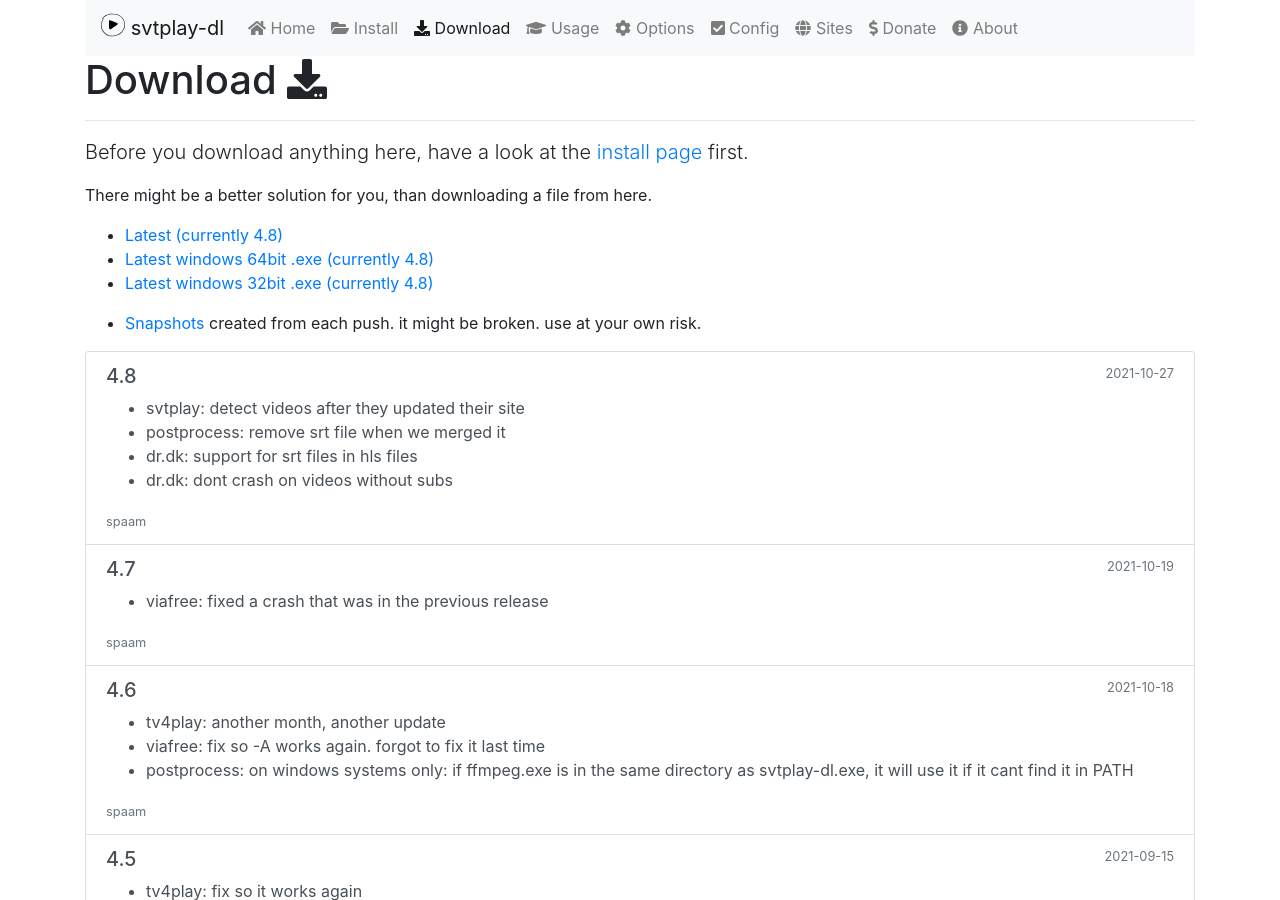
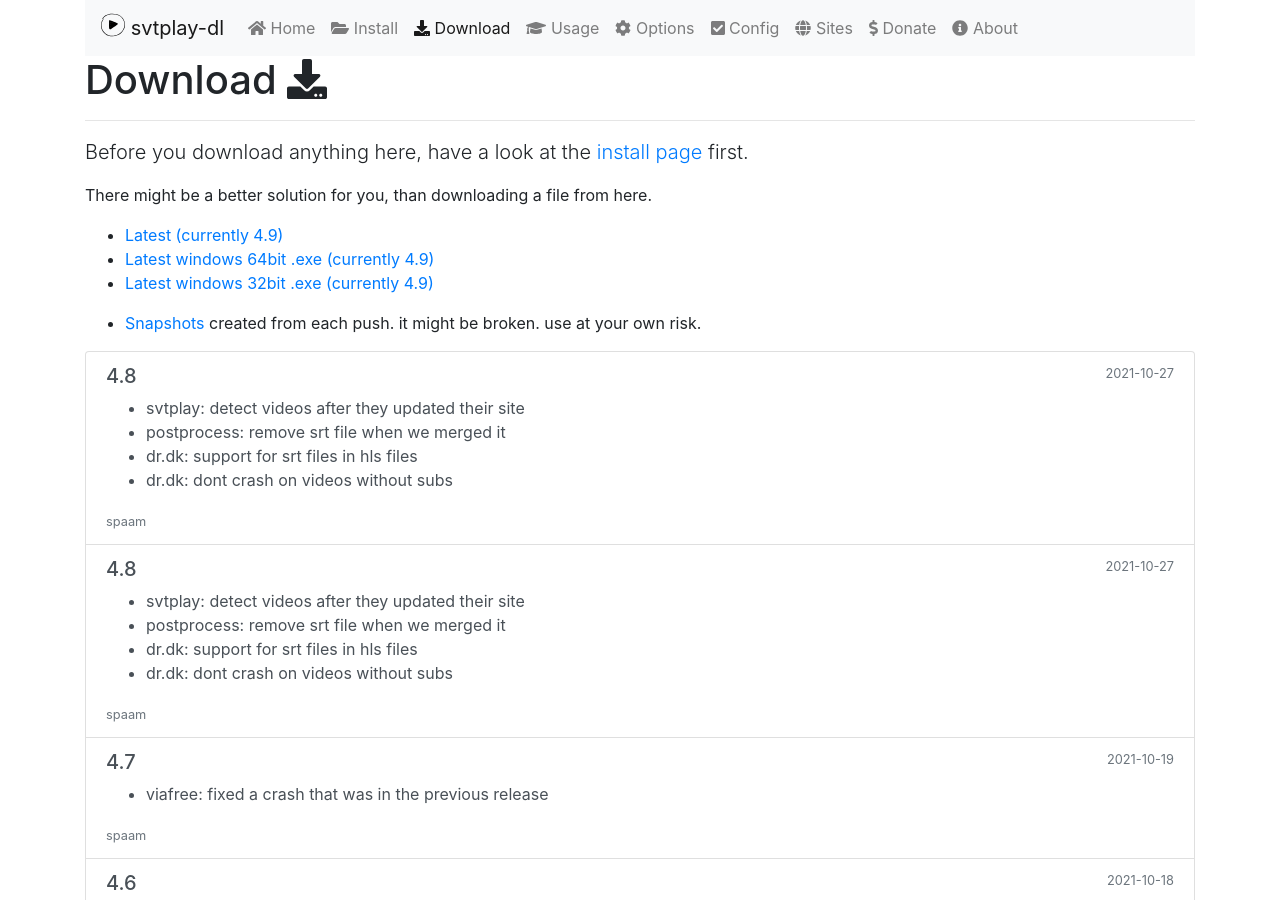
Before and after one commit to spaam/svtplay-dl-web, a Jekyll site: the page built from _pages/download.md, in a window 1280 px wide and 900 px high. Built offline with Jekyll 4.4.1, drawn with Linux system fonts in a browser that asks for light colours; nearby versions of some CDN libraries; comment, search, counter and statistics services are not loaded.

```diff
--- a/_layouts/home.html
+++ b/_layouts/home.html
@@ -15,7 +15,7 @@ layout: default
             <a href="/install/" class="btn btn-lg btn-outline-primary mb-3 mb-md-0 mr-md-3">Get started</a>
             <a href="/archive/" class="btn btn-lg btn-outline-secondary">Download</a>
         </div>
-        <p class="text-muted mb-0">Currently v4.8 (2021-10-27)</p>
+        <p class="text-muted mb-0">Currently v4.9 (2021-11-03)</p>
     </div>
     <div class="col-md-6">
         <img src="/assets/brand/logo.svg" width="256" height="256" class="img-fluid mb-3">
--- a/_pages/download.md
+++ b/_pages/download.md
@@ -10,9 +10,9 @@ description: Download page for svtplay-dl
 
 There might be a better solution for you, than downloading a file from here.
 
-* [Latest (currently 4.8)](https://svtplay-dl.se/download/4.8/svtplay-dl)
-* [Latest windows 64bit .exe (currently 4.8)](https://svtplay-dl.se/download/4.8/svtplay-dl-amd64.zip)
-* [Latest windows 32bit .exe (currently 4.8)](https://svtplay-dl.se/download/4.8/svtplay-dl-win32.zip)
+* [Latest (currently 4.9)](https://svtplay-dl.se/download/4.9/svtplay-dl)
+* [Latest windows 64bit .exe (currently 4.9)](https://svtplay-dl.se/download/4.9/svtplay-dl-amd64.zip)
+* [Latest windows 32bit .exe (currently 4.9)](https://svtplay-dl.se/download/4.9/svtplay-dl-win32.zip)
 
 * [Snapshots](/download/snapshots/) created from each push. it might be broken. use at your own risk.
 
--- /dev/null
+++ b/_posts/2021-11-03-4.9.md
@@ -0,0 +1,14 @@
+---
+layout: post
+title: 4.8
+date: 2021-10-27 15:02:00 +0200
+categories: releases
+windows-amd64: true
+windows-win32: true
+binary: true
+---
+
+* svtplay: detect videos after they updated their site
+* postprocess: remove srt file when we merged it
+* dr.dk: support for srt files in hls files
+* dr.dk: dont crash on videos without subs
```
